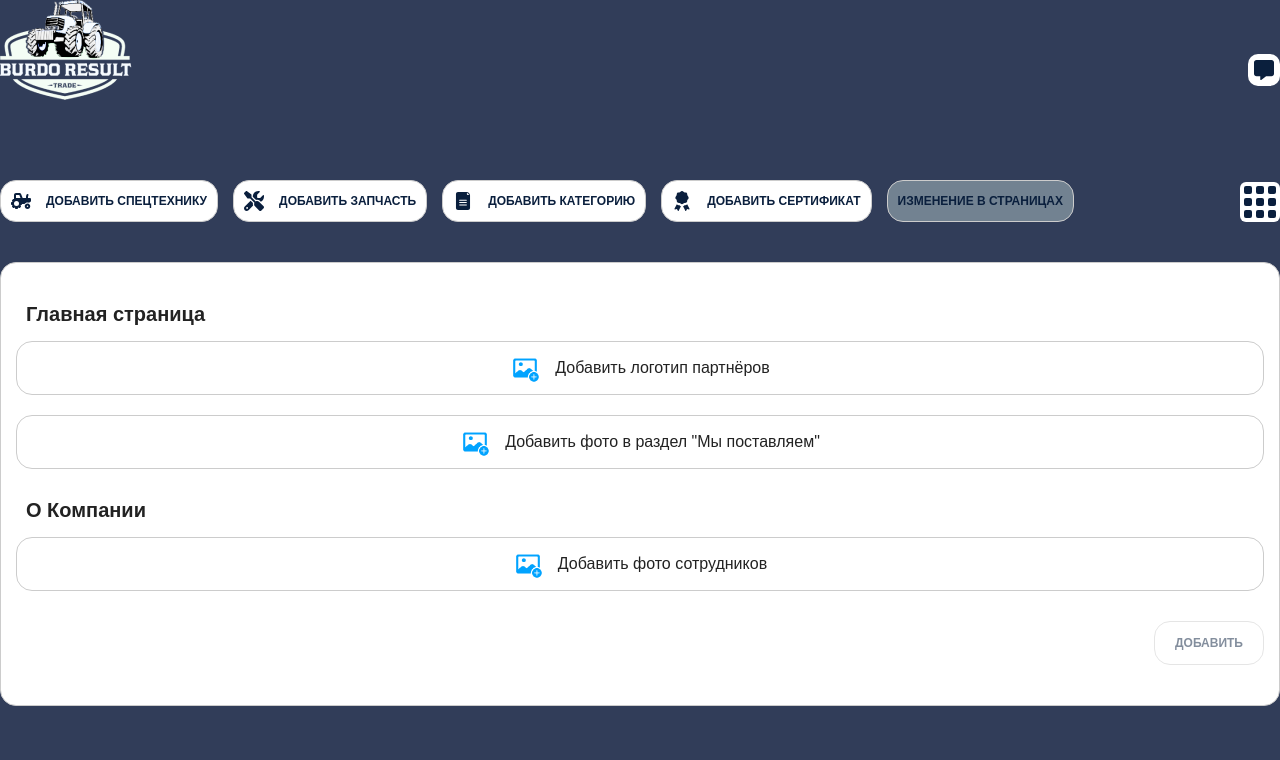
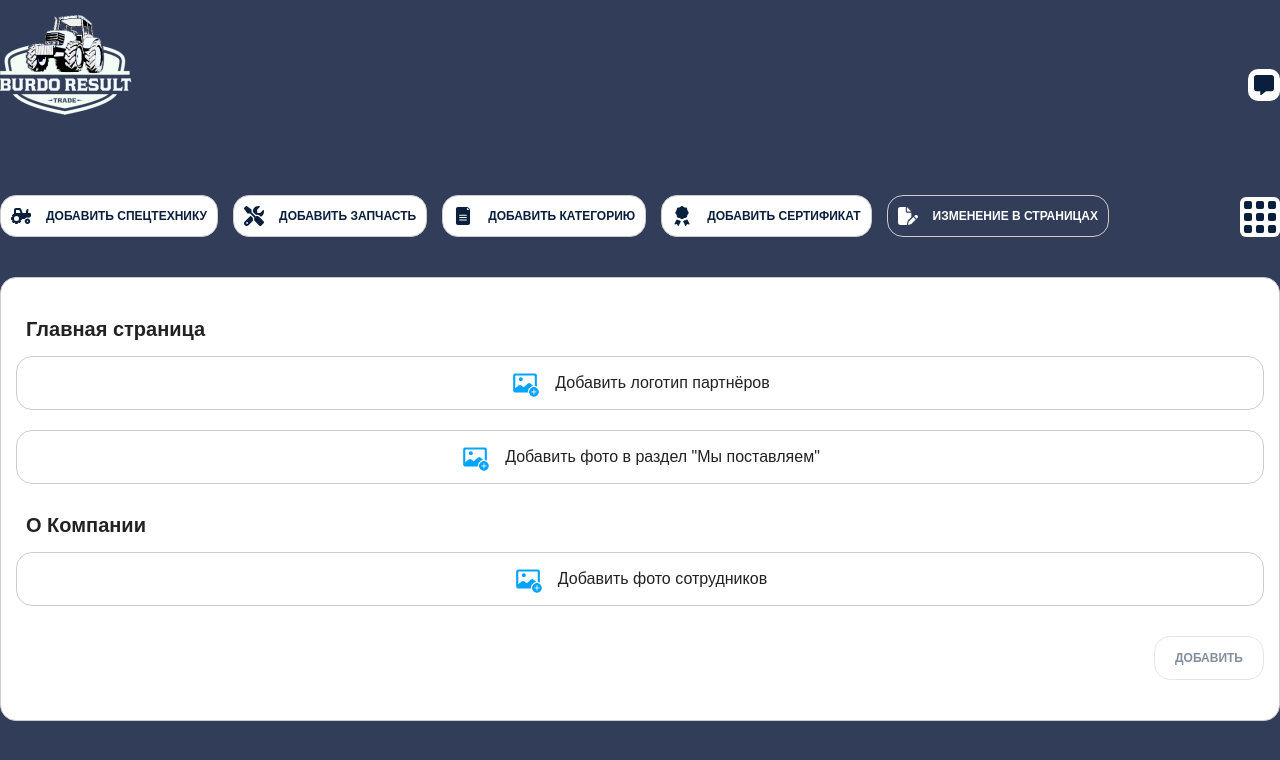
Before and after one commit to SherTi/mtz_admin_angular, an Angular app: page /change in a window 1280 px wide. Shown: the top 760 px of the page. Built offline with nearby package versions, Linux system fonts and the light colour scheme.

Commit message:
edit main file

```diff
--- a/src/app/pages/certeficate/certeficate.component.html
+++ b/src/app/pages/certeficate/certeficate.component.html
@@ -4,7 +4,7 @@
     <label for="certificate">
       <div class="file_select_block">
         <div class="add_photo">
-          <input type="file" class="file_select" id="certificate" (change)="onFileSelected($event)">
+          <input type="file" class="file_select" id="certificate" accept="image/png , image/jpeg" (change)="onFileSelected($event)">
         </div>
         <p class="info_des">{{file?.name || 'Добавить фото'}}</p>
       </div>
--- a/src/app/pages/change-info/change-info.component.html
+++ b/src/app/pages/change-info/change-info.component.html
@@ -3,7 +3,7 @@
   <label for="logo">
     <div class="file_select_block">
       <div class="add_photo">
-        <input type="file" class="file_select" id="logo" (change)="onFileSelected($event)">
+        <input type="file" class="file_select" id="logo" accept="image/png , image/jpeg" (change)="onFileSelected($event)">
       </div>
       <p class="info_des">{{file?.name || "Добавить логотип партнёров"}}</p>
     </div>
@@ -11,7 +11,7 @@
   <label for="photo">
     <div class="file_select_block">
       <div class="add_photo">
-        <input type="file" class="file_select" id="photo" (change)="onFileChange($event)">
+        <input type="file" class="file_select" id="photo" accept="image/png , image/jpeg" (change)="onFileChange($event)">
       </div>
       <p class="info_des">{{fileSupply?.name || "Добавить фото в раздел \"Мы поставляем\""}}</p>
     </div>
@@ -22,7 +22,7 @@
  <label for="employees">
    <div class="file_select_block">
      <div class="add_photo">
-       <input type="file" class="file_select" id="employees" (change)="onFileChangeEmployers($event)">
+       <input type="file" class="file_select" id="employees" accept="image/png , image/jpeg" (change)="onFileChangeEmployers($event)">
      </div>
      <p class="info_des">{{fileEmployers?.name || "Добавить фото сотрудников"}}</p>
    </div>
--- a/src/app/shared/layouts/main/main.component.css
+++ b/src/app/shared/layouts/main/main.component.css
@@ -6,6 +6,7 @@
   display: flex;
   align-items: center;
   justify-content: space-between;
+  padding-top: 15px;
 }
 .link_block{
   display: flex;
@@ -24,7 +25,7 @@
   margin-top: 40px;
 }
 .active_link{
-  background: #728291;
+  background: #313d59;
 }
 .active_text{
   color: #ffffff;
@@ -114,3 +115,16 @@
   display: flex;
   justify-content: center;
 }
+.active_link .link_icon{
+  fill: #ffffff;
+}
+.active_link .link_text{
+  color: #ffffff;
+}
+.active_btn{
+  background: #313d59;
+  border: 1px solid #ffffff;
+}
+.active_btn .block_icon_item{
+  background: #ffffff;
+}
--- a/src/app/shared/layouts/main/main.component.html
+++ b/src/app/shared/layouts/main/main.component.html
@@ -38,12 +38,15 @@
         <p class="link_text">Добавить сертификат</p>
       </a>
       <a routerLink="/change" class="link_item" routerLinkActive="active_link">
+        <svg xmlns="http://www.w3.org/2000/svg" height="1em" viewBox="0 0 576 512" class="link_icon">
+          <path d="M0 64C0 28.7 28.7 0 64 0H224V128c0 17.7 14.3 32 32 32H384V285.7l-86.8 86.8c-10.3 10.3-17.5 23.1-21 37.2l-18.7 74.9c-2.3 9.2-1.8 18.8 1.3 27.5H64c-35.3 0-64-28.7-64-64V64zm384 64H256V0L384 128zM549.8 235.7l14.4 14.4c15.6 15.6 15.6 40.9 0 56.6l-29.4 29.4-71-71 29.4-29.4c15.6-15.6 40.9-15.6 56.6 0zM311.9 417L441.1 287.8l71 71L382.9 487.9c-4.1 4.1-9.2 7-14.9 8.4l-60.1 15c-5.5 1.4-11.2-.2-15.2-4.2s-5.6-9.7-4.2-15.2l15-60.1c1.4-5.6 4.3-10.8 8.4-14.9z"/>
+        </svg>
         <p class="link_text">Изменение в страницах</p>
       </a>
     </div>
     <div class="list_product">
-      <a routerLink="/list" class="list_link" routerLinkActive="active_link , active_link_text">
-        <button class="list_btn">
+      <a routerLink="/list" class="list_link" >
+        <button class="list_btn" routerLinkActive="active_btn">
           <div class="block_icon">
             <div class="">
               <div class="block_icon_item"></div>
```
